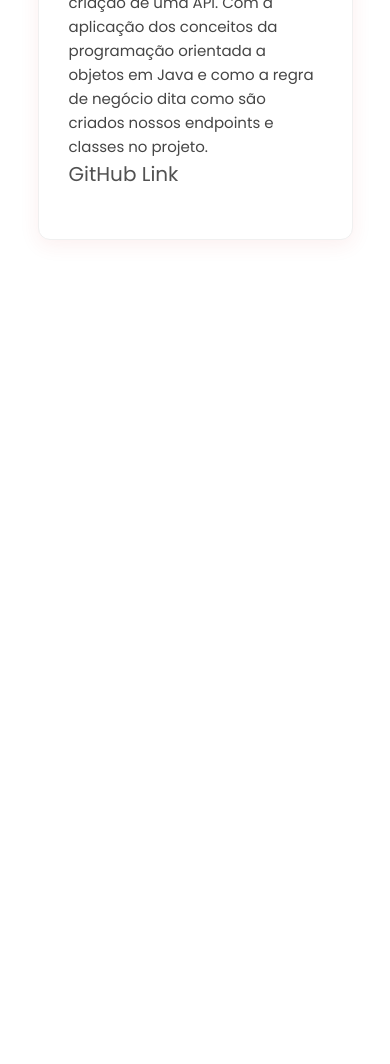
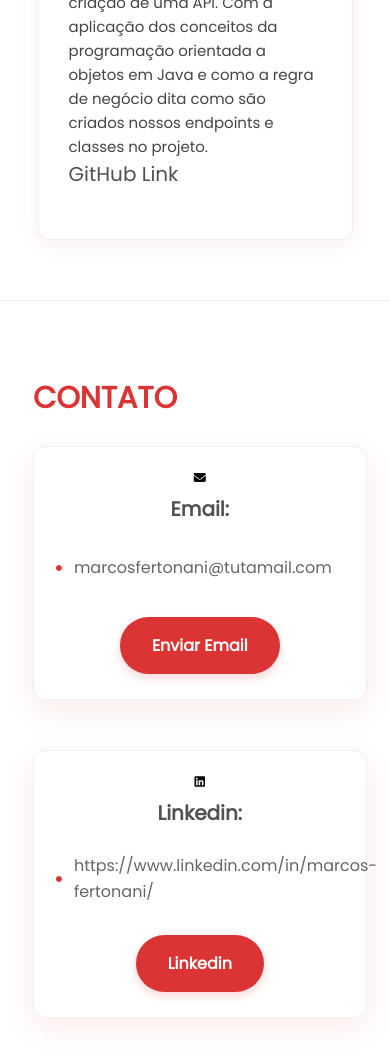
Before and after one commit to ChancellorMarko/web_portifolio, a plain HTML site: page index.html in a window 390 px wide. Shown: the part 2993-4057 px from the top of the page. Before the commit the page ends 3293 px from the top, so only its background shows below. Drawn offline with Linux system fonts and the light colour scheme.

Commit message:
feat: inserir últimas modificações para a seção de contato

```diff
--- /dev/null
+++ b/css/contato.css
@@ -0,0 +1,161 @@
+/* Estilo da seção Contato */
+#contato {
+    background-color: #ffffff;
+    padding: 80px 20px;
+    border-top: 1px solid #f0f0f0;
+    display: flex;
+    justify-content: center;
+    justify-items: center;
+}
+
+#contato-div {
+    width: 100%;
+    display: flex;
+    justify-content: center;
+    justify-items: center;
+    flex-direction: column;
+}
+
+#contato-title-div h2 {
+    font-size: 30px;
+    color: #db3434;
+    text-transform: uppercase;
+}
+
+#contato-card-box {
+    display: flex;
+    flex-direction: row;
+    gap: 50px;
+}
+
+.contato-card {
+    background-color: #ffffff;
+    border-radius: 12px;
+    box-shadow: 0 10px 30px rgba(219, 52, 52, 0.1);
+    padding: 40px;
+    width: 400px;
+    max-width: 600px;
+    margin: 0 auto;
+    border: 1px solid #f0f0f0;
+    transition: all 0.3s ease;
+}
+
+.contato-card:hover {
+    box-shadow: 0 15px 40px rgba(219, 52, 52, 0.15);
+}
+
+.contato-card-title {
+    display: flex;
+    align-items: center;
+    gap: 15px;
+    margin-bottom: 25px;
+}
+
+.contato-card-title img {
+    width: 40px;
+    height: 40px;
+}
+
+.contato-card-title h3 {
+    color: #515151;
+    font-size: 24px;
+    margin: 0;
+}
+
+.contato-text-div {
+    margin-bottom: 30px;
+}
+
+.contato-text-div p {
+    color: #666666;
+    font-size: 18px;
+    line-height: 1.6;
+    margin-bottom: 15px;
+    display: flex;
+    align-items: center;
+    gap: 10px;
+}
+
+.contato-text-div p::before {
+    content: '•';
+    color: #db3434;
+    font-size: 24px;
+}
+
+.contato-button-div {
+    text-align: center;
+}
+
+.contato-button-div .button {
+    display: inline-block;
+    background-color: #db3434;
+    color: white;
+    padding: 14px 30px;
+    border-radius: 50px;
+    text-decoration: none;
+    font-weight: 600;
+    transition: all 0.3s ease;
+    box-shadow: 0 4px 10px rgba(219, 52, 52, 0.2);
+    border: 2px solid transparent;
+}
+
+.contato-button-div .button:hover {
+    background-color: white;
+    color: #db3434;
+    border-color: #db3434;
+    box-shadow: 0 6px 15px rgba(219, 52, 52, 0.3);
+    transform: translateY(-2px);
+}
+
+/* Responsiviness */
+@media (max-width: 768px) {
+    #contato {
+        padding: 60px 20px;
+    }
+
+    #contato-card-box {
+        flex-direction: column;
+    }
+
+    .contato-card {
+        padding: 30px;
+    }
+
+    .contato-div-title h2 {
+        font-size: 28px;
+    }
+
+    .contato-card-title h3 {
+        font-size: 20px;
+    }
+
+    .contato-text-div p {
+        font-size: 16px;
+    }
+}
+
+@media (max-width: 512px) {
+    #contato {
+        padding: 50px 15px;
+    }
+
+    .contato-card {
+        width: 90%;
+        padding: 25px 20px;
+    }
+
+    .contato-card-title {
+        flex-direction: column;
+        text-align: center;
+        gap: 10px;
+        font-size: 12px;
+    }
+
+    .contato-card-title h3 {
+        font-size: 20px;
+    }
+
+    .contato-text-div p {
+        font-size: 16px;
+    }
+}
--- a/index.html
+++ b/index.html
@@ -23,6 +23,7 @@
     <link href='https://fonts.googleapis.com/css?family=Poppins' rel='stylesheet'>
 
     <!-- Favicon -->
+    <link rel="stylesheet" href="https://cdnjs.cloudflare.com/ajax/libs/font-awesome/6.4.0/css/all.min.css">
 
     <!-- CSS -->
     <link rel="stylesheet" href="css/index.css">
@@ -30,6 +31,7 @@
     <link rel="stylesheet" href="css/sobre.css">
     <link rel="stylesheet" href="css/habilidades.css">
     <link rel="stylesheet" href="css/portfolio.css">
+    <link rel="stylesheet" href="css/contato.css">
 </head>
 
 <body>
@@ -53,13 +55,14 @@
         </button>
     </header>
 
-    <!-- Sobre section -->
+    <!-- Sobre Section -->
     <section id="sobre">
         <div class="ctrl-div">
             <div id="sobre-text-div">
                 <h2>Sobre mim</h2>
                 <h1>Marcos André Fertonani</h1>
-                <p>Desenvolvedor Full Stack apaixonado por tecnologia e software livre. Buscando sempre soluções inovadores
+                <p>Desenvolvedor Full Stack apaixonado por tecnologia e software livre. Buscando sempre soluções
+                    inovadores
                     e um aprendizado contínuo.</p>
             </div>
             <div id="sobre-image-div">
@@ -68,7 +71,7 @@
         </div>
     </section>
 
-    <!-- habilidades section -->
+    <!-- Habilidades Section -->
     <section id="habilidades">
         <div class="ctrl-div">
             <div class="section-title_div">
@@ -83,7 +86,8 @@
                                 alt="Logomarca da ferramenta de versionamento git">
                             <h2>Github/Gitlab</h2>
                         </div>
-                        <p>Tenho experiência na utilização de ferramentas de versionamento de código como GitHub e GitLab.
+                        <p>Tenho experiência na utilização de ferramentas de versionamento de código como GitHub e
+                            GitLab.
                         </p>
                     </div>
 
@@ -94,7 +98,8 @@
                                 alt="Logomarca da linguagem javascript">
                             <h2>Javascript</h2>
                         </div>
-                        <p>Desenvolvimento de interatividade e lógica para aplicações web como sites e APIs padrão REST.</p>
+                        <p>Desenvolvimento de interatividade e lógica para aplicações web como sites e APIs padrão REST.
+                        </p>
                     </div>
 
                     <!-- Organization -->
@@ -103,7 +108,8 @@
                             <img src="images/logo/org_icon.png" alt="img">
                             <h2>Organização</h2>
                         </div>
-                        <p>Experiência com metodologias ágeis como o Kanban para a organização de projetos e tarefas do dia
+                        <p>Experiência com metodologias ágeis como o Kanban para a organização de projetos e tarefas do
+                            dia
                             a
                             dia.</p>
                     </div>
@@ -112,7 +118,7 @@
         </div>
     </section>
 
-    <!-- Portfolio -->
+    <!-- Portfolio Section -->
     <section id="portfolio">
         <div class="ctrl-div">
             <div class="portfolio-title-div">
@@ -127,13 +133,16 @@
                         </div>
                         <div class="portifolio-text-div">
                             <a href="https://mobiliart-web.vercel.app/">Mobiliartmoveis.com.br</a>
-                            <p>Uma landing page feita em conjunto com minha equipe, composta por mim, Lizzandra, Milena e
+                            <p>Uma landing page feita em conjunto com minha equipe, composta por mim, Lizzandra, Milena
+                                e
                                 Pedro,
-                                na matéria de Desenvolvimento Web, no UniCV. Este era um projeto social que visava construir
+                                na matéria de Desenvolvimento Web, no UniCV. Este era um projeto social que visava
+                                construir
                                 uma
                                 página na WEB, sem nenhum custo de criação e integração, com exceção dos custos de
                                 hospedagem,
-                                para um empreendedor, proporcionando-o uma melhor exposição na internet através dessa página
+                                para um empreendedor, proporcionando-o uma melhor exposição na internet através dessa
+                                página
                                 construída por nós.</p>
                             <a href="https://github.com/ChancellorMarko/mobiliart_web#">GitHub Link</a>
                         </div>
@@ -147,11 +156,16 @@
                         </div>
                         <div class="portifolio-text-div">
                             <h3>API - Sistema Bibliotecário</h3>
-                            <p>Este foi um projeto desenvolvido em equipe nas aulas de programação orientada a objetos em conjunto com o
-                                professor que ministrava as aulas, para termos uma breve e compreensiva introdução a como é dado o
-                                funcionamento e criação de uma API. Com a aplicação dos conceitos da programação orientada a objetos em Java
-                                e como a regra de negócio dita como são criados nossos endpoints e classes no projeto.</p>
-                            <a href="https://github.com/ChancellorMarko/sistema_bibliotecario_rest_api.git">GitHub Link</a>
+                            <p>Este foi um projeto desenvolvido em equipe nas aulas de programação orientada a objetos
+                                em conjunto com o
+                                professor que ministrava as aulas, para termos uma breve e compreensiva introdução a
+                                como é dado o
+                                funcionamento e criação de uma API. Com a aplicação dos conceitos da programação
+                                orientada a objetos em Java
+                                e como a regra de negócio dita como são criados nossos endpoints e classes no projeto.
+                            </p>
+                            <a href="https://github.com/ChancellorMarko/sistema_bibliotecario_rest_api.git">GitHub
+                                Link</a>
                         </div>
                     </div>
                 </div>
@@ -159,6 +173,51 @@
         </div>
     </section>
 
+    <!-- Contato Section -->
+    <section id="contato">
+        <div class="ctrl-div">
+            <div id="contato-div">
+                <div id="contato-title-div">
+                    <h2>Contato</h2>
+                </div>
+                <div id="contato-card-box">
+                    <!-- Email -->
+                    <div class="contato-card">
+                        <div class="contato-card-title">
+                            <i class="fas fa-envelope"></i>
+                            <h3>Email:</h3>
+                        </div>
+                        <div class="contato-text-div">
+                            <p> marcosfertonani@tutamail.com</p>
+                        </div>
+                        <div class="contato-button-div">
+                            <a class="button" href="mailto:marcosfertonani@tutamail.com">Enviar Email</a>
+                        </div>
+                    </div>
+
+                    <!-- Linkedin -->
+                    <div class="contato-card">
+                        <div class="contato-card-title">
+                            <i class="fab fa-linkedin"></i>
+                            <h3>Linkedin:</h3>
+                        </div>
+                        <div class="contato-text-div">
+                            <p>https://www.linkedin.com/in/marcos-fertonani/</p>
+                        </div>
+                        <div class="contato-button-div">
+                            <a class="button" href="https://www.linkedin.com/in/marcos-fertonani/">Linkedin</a>
+                        </div>
+                    </div>
+                </div>
+            </div>
+        </div>
+    </section>
+
+    <!-- Footer Section -->
+    <section>
+
+    </section>
+
     <!-- Scripts -->
     <script src="js/header.js"></script>
 </body>
```
